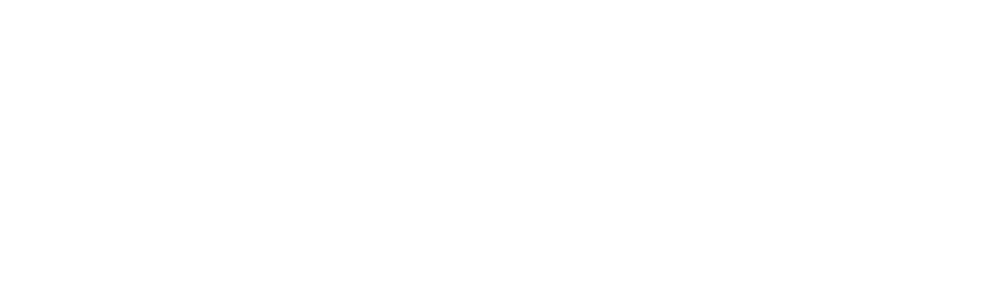
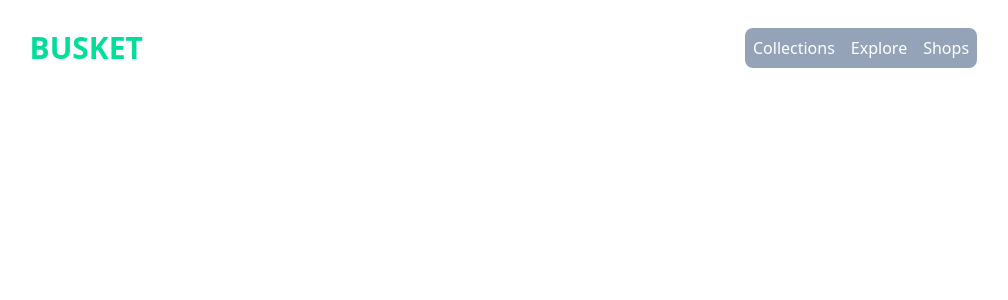
Before and after one commit to 120lennox/farm-basket-frontend, a Next.js app in the folder farmbasket/: page / in a window 1280 px wide. Shown: the top 300 px of the page, without its empty margins (95-1103 px from the left). Built offline with nearby package versions, Linux system fonts and the light colour scheme.

Commit message:
added some componants to the header

```diff
--- a/farmbasket/app/components/landing/navbar.tsx
+++ b/farmbasket/app/components/landing/navbar.tsx
@@ -1,7 +1,7 @@
 export default function Navbar() {
   return (
     <div>
-      <h1>this will be our navbar</h1>
+      <h1>this will be our floating navbar</h1>
     </div>
   );
 }
--- a/farmbasket/app/navBar/navBar.tsx
+++ b/farmbasket/app/navBar/navBar.tsx
@@ -1,7 +1,20 @@
 export default function NavBar() {
   return (
-    <div>
-      <h1>this will be our NavBar</h1>
+    <div className=" text-white">
+      <div className=" flex justify-between items-center h-24 max-w-[1240px] mx-4 px-4">
+        <h1 className=" w-full text-3xl font-bold">
+          FARM <span className=" text-[#00df9a]"> BUSKET</span>
+        </h1>
+        <ul className=" flex bg-slate-400 rounded-lg">
+          <li className=" p-2"> Collections</li>
+          <li className=" p-2"> Explore</li>
+          <li className=" p-2"> Shops</li>
+        </ul>
+        <div className=" flex p-4">
+          <h1 className=" p-2 ">Login</h1>
+          <h1 className=" p-2">Register</h1>
+        </div>
+      </div>
     </div>
   );
 }
--- a/farmbasket/app/page.tsx
+++ b/farmbasket/app/page.tsx
@@ -1,8 +1,10 @@
+import NavBar from "./navBar/navBar";
+
 export default function Home() {
   return (
     <div>
       <div>
-
+        <NavBar />
       </div>
     </div>
   );
```
